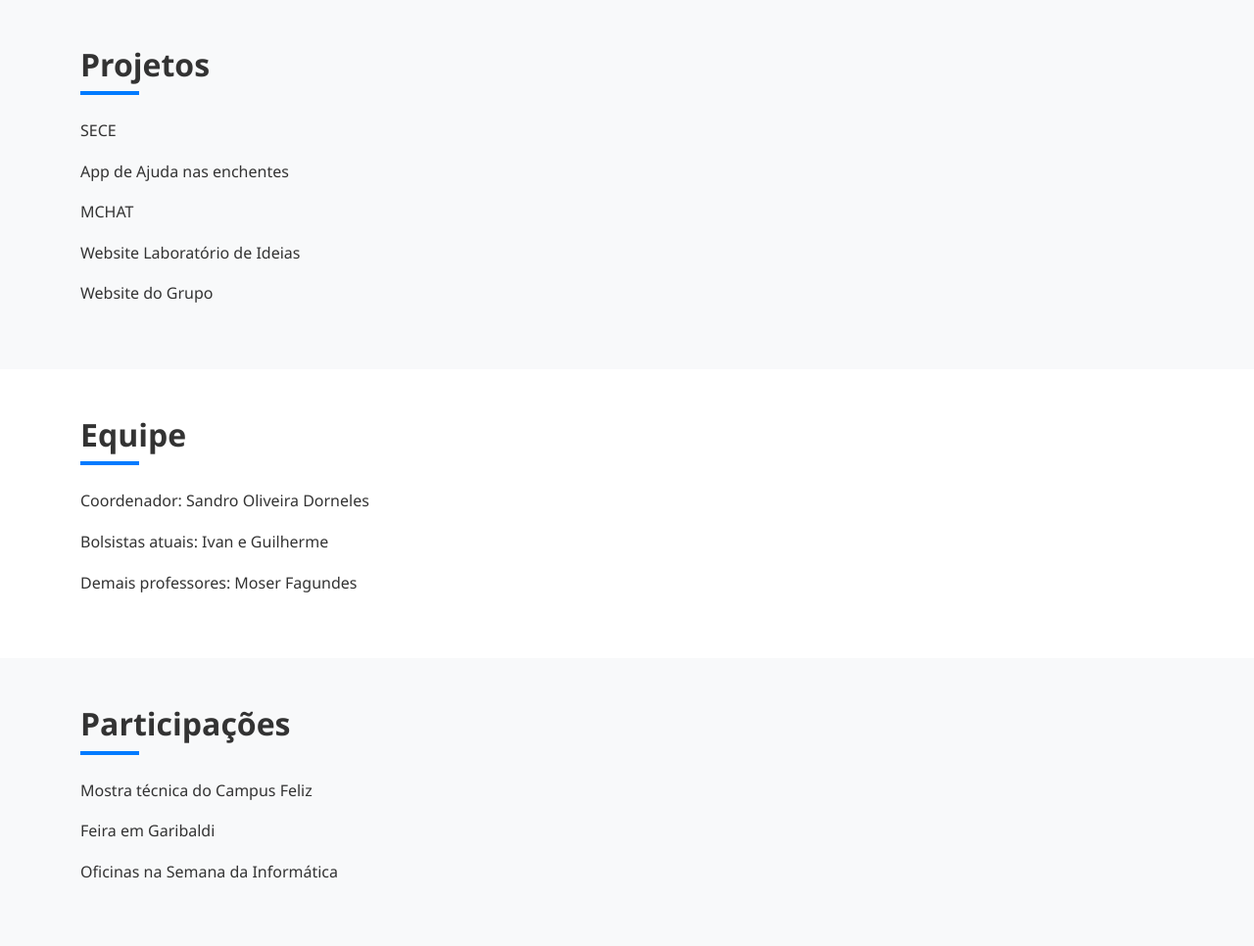
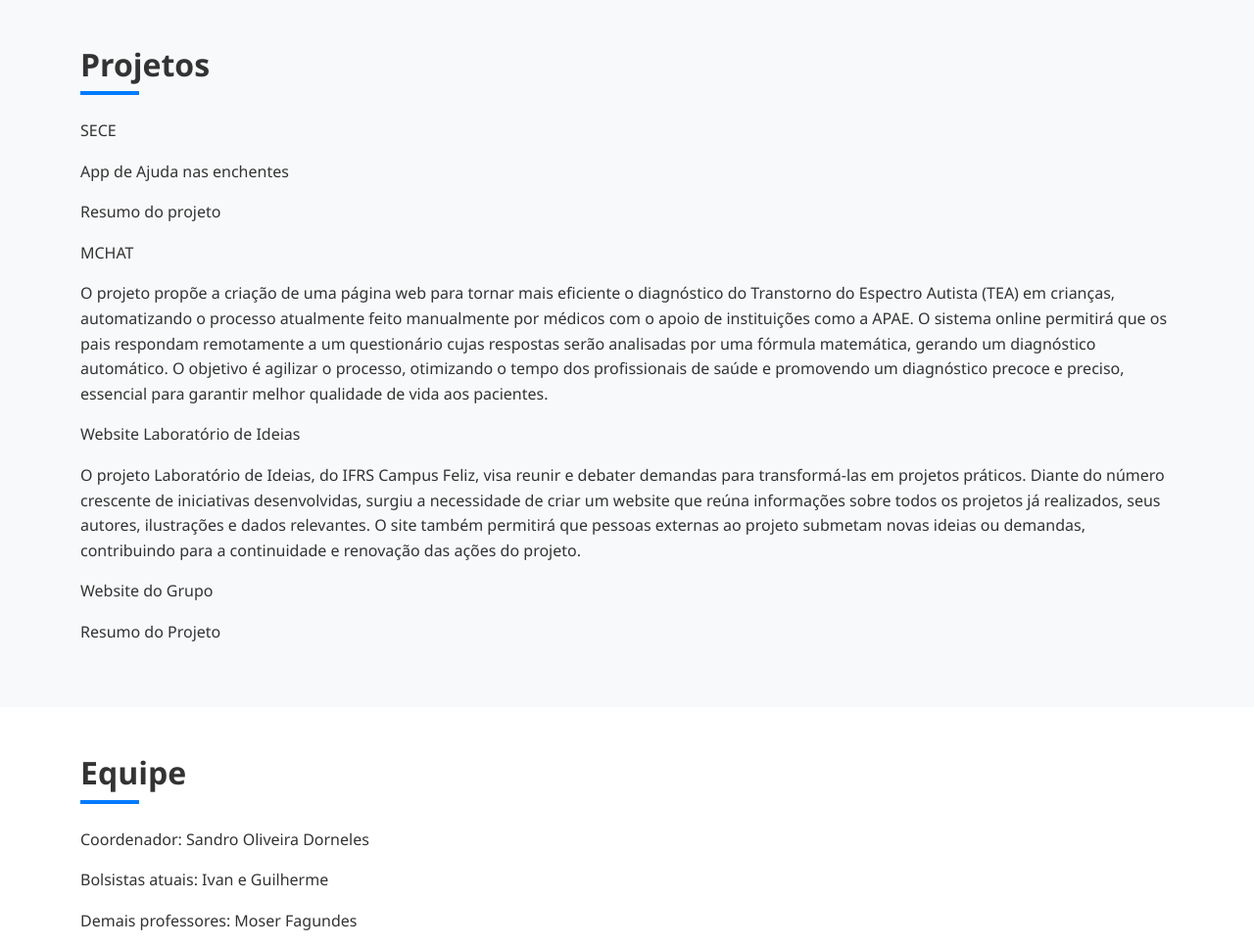
Before and after one commit to GUI-MG/Website_LabIdeias, a PHP site: page / in a window 1280 px wide. Shown: the part 801-1767 px from the top of the page at 98% size. Run offline with PHP 8.4, Linux system fonts and the light colour scheme; some libraries are stand-ins or nearby versions.

Commit message:
Coloquei uns resumos previsórios dos projetos

```diff
--- a/assets/css/style.css
+++ b/assets/css/style.css
@@ -13,10 +13,9 @@ body {
   width: 100%;
   max-height: 100%;
   height: 100%;
-  background-color: rgb(80, 200, 61);
+  background-color: rgb(80, 160, 61);
   display: flex;
   align-items: center;
-  margin-top: 0%;
 }
 
   .navbar {
--- a/index.html
+++ b/index.html
@@ -55,10 +55,14 @@
     <div class="container">
       <h2>Projetos</h2>
       <p>SECE</p>
-      <p>App de Ajuda nas enchentes</p>
-      <p>MCHAT</p>
-      <p>Website Laboratório de Ideias</p>
+      <p id="#1">App de Ajuda nas enchentes</p>
+        <p>Resumo do projeto</p>
+      <p id="#2">MCHAT</p>
+        <p>O projeto propõe a criação de uma página web para tornar mais eficiente o diagnóstico do Transtorno do Espectro Autista (TEA) em crianças, automatizando o processo atualmente feito manualmente por médicos com o apoio de instituições como a APAE. O sistema online permitirá que os pais respondam remotamente a um questionário cujas respostas serão analisadas por uma fórmula matemática, gerando um diagnóstico automático. O objetivo é agilizar o processo, otimizando o tempo dos profissionais de saúde e promovendo um diagnóstico precoce e preciso, essencial para garantir melhor qualidade de vida aos pacientes.</p>
+      <p id="#3">Website Laboratório de Ideias</p>
+        <p>O projeto Laboratório de Ideias, do IFRS Campus Feliz, visa reunir e debater demandas para transformá-las em projetos práticos. Diante do número crescente de iniciativas desenvolvidas, surgiu a necessidade de criar um website que reúna informações sobre todos os projetos já realizados, seus autores, ilustrações e dados relevantes. O site também permitirá que pessoas externas ao projeto submetam novas ideias ou demandas, contribuindo para a continuidade e renovação das ações do projeto.</p>
       <p>Website do Grupo</p>
+        <p>Resumo do Projeto</p>
     </div>
   </section>
 
--- /dev/null
+++ b/testes.html
@@ -0,0 +1,5 @@
+<ul>
+  <li>Primeiro item</li>
+  <li>Segundo item</li>
+  <li>Terceiro item</li>
+</ul>
```
